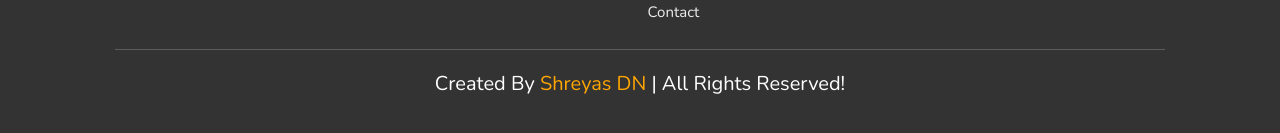
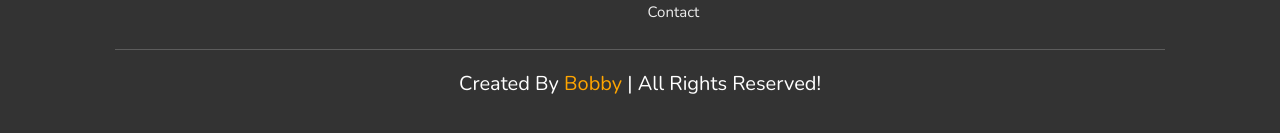
Before and after one commit to bobbyy16/web, a plain HTML site: page index.html in a window 1280 px wide. Shown: the part 5155-5288 px from the top of the page. Drawn offline with nearby package versions, Linux system fonts and the light colour scheme.

Commit message:
Update index.html

```diff
--- a/index.html
+++ b/index.html
@@ -1263,7 +1263,7 @@
 
         </div>
 
-        <h1 class="credit"> created by <span> Shreyas DN </span> | all rights reserved! </h1>
+        <h1 class="credit"> created by <span> bobby </span> | all rights reserved! </h1>
 
     </section>
 
```
